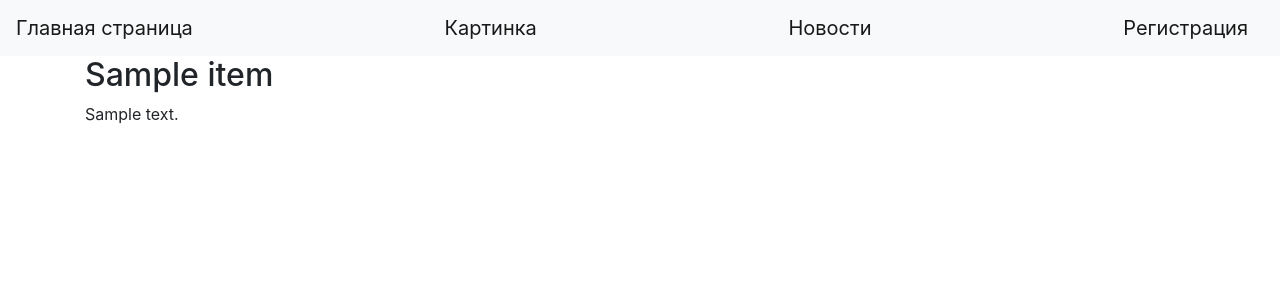
After one commit to rus-2019-czn/first-STPP, a Flask app: template templates/news1.html in a window 1280 px wide. The commit adds this page. Shown: the top 300 px of the page. Run offline with Flask 2, Linux system fonts and the light colour scheme; the template is opened without the code that fills it: most values are stand-ins (such as "Sample title", 1, 10 or a date in 2020); some libraries are stand-ins or nearby versions.

Commit message:
Add files via upload

```diff
--- a/templates/base.html
+++ b/templates/base.html
@@ -11,10 +11,9 @@
 <header>
     <nav class="navbar navbar-light bg-light">
         <a class="navbar-brand" href="#">Главная страница</a>
+        <a class="navbar-brand" href="\first_page">Картинка</a>
         <a class="navbar-brand" href="\news">Новости</a>
-        <a class="navbar-brand" href="\news">Новости</a>
-        <a class="navbar-brand" href="\news">Новости</a>
-        <a class="navbar-brand" href="\news">Новости</a>
+        <a class="navbar-brand" href="\form_sample">Регистрация</a>
     </nav>
 </header>
 <main role="main" class="container">
--- /dev/null
+++ b/templates/news1.html
@@ -0,0 +1,8 @@
+{% extends "base.html" %}
+
+{% block content %}
+    {% for item in news %}
+        <h2>{{item["title"]}}</h2>
+        <div>{{item["content"]}}</div>
+    {% endfor %}
+{% endblock %}
--- /dev/null
+++ b/templates/picture.html
@@ -0,0 +1,6 @@
+{% extends "base.html" %}
+
+{% block content %}
+<h1>Первая HTML-страница</h1>
+<img src = {{name}} width = 400px />
+{% endblock %}
```
Also changed, not shown: templates/index1..html (added, +10 -0 lines), templates/index1.html (added, +16 -0 lines).
